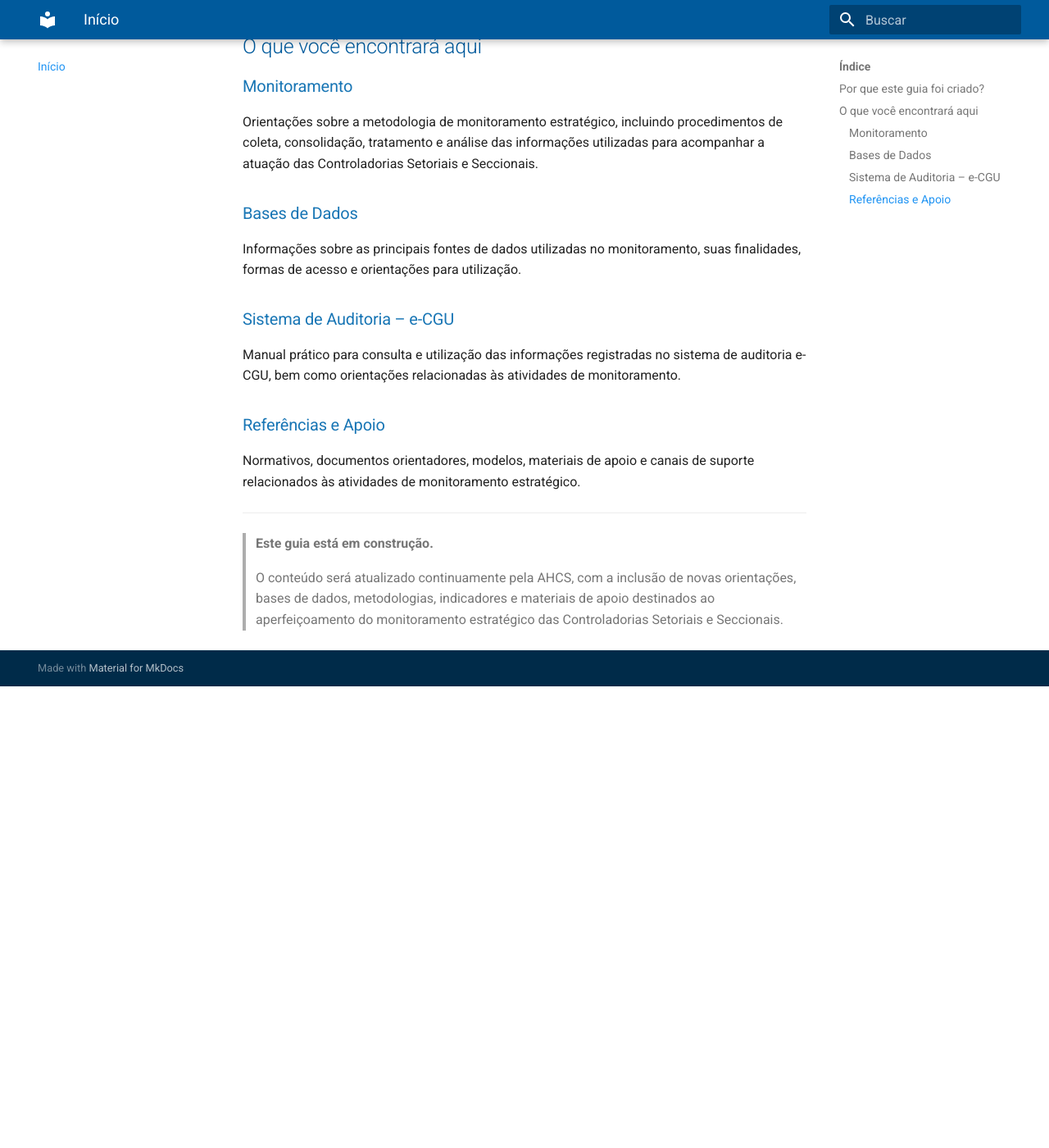
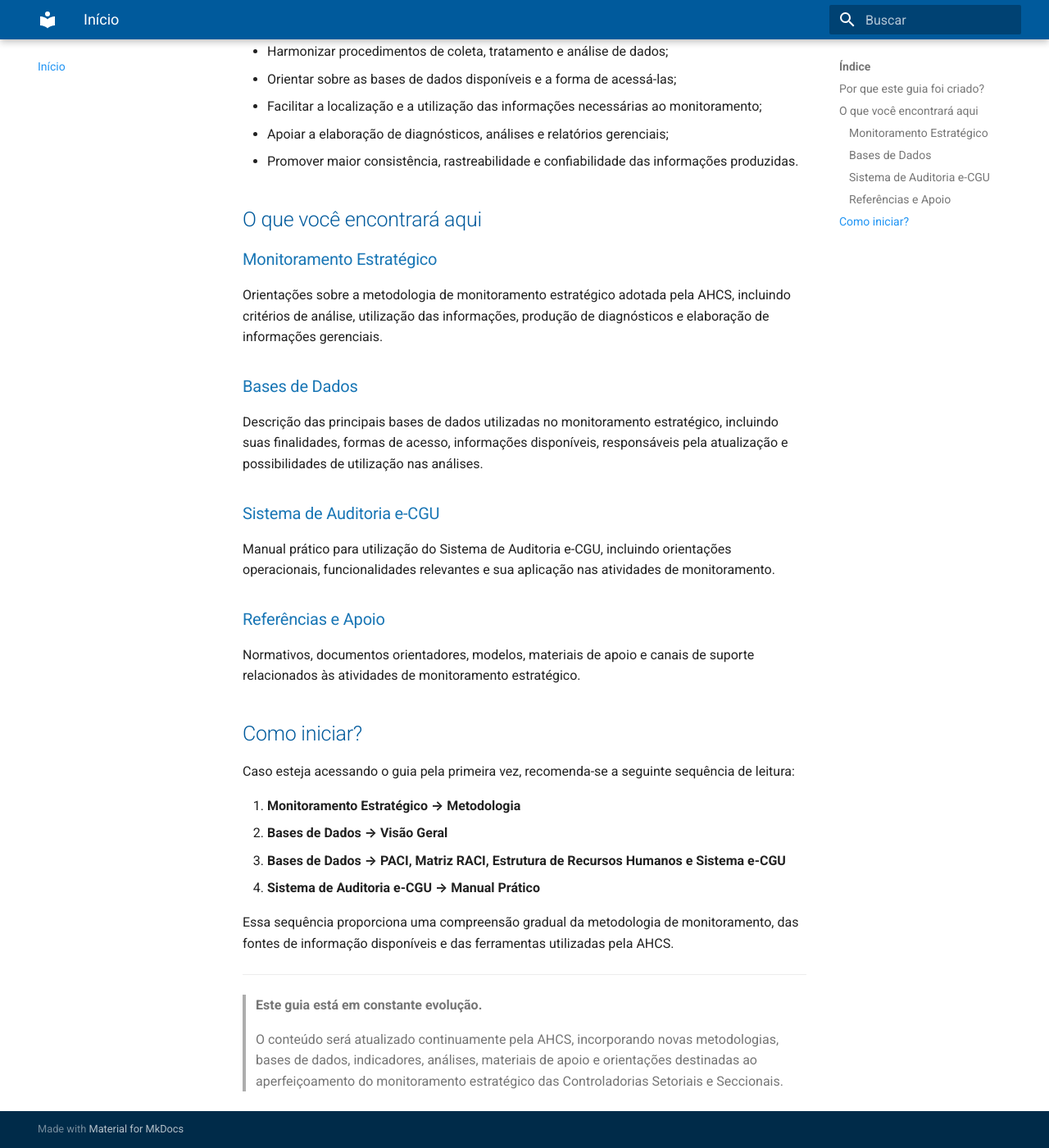
Before and after one commit to CGEMG-AHCS/guia-monitoramento-estrategico, an MkDocs documentation site: the page built from docs/index.md, in a window 1280 px wide and 1400 px high, scrolled down 1070 px. Shown: the whole window at 82% size. Built offline with MkDocs 1.6.1 and Material for MkDocs 9.7.7, drawn with Linux system fonts in a browser that asks for light colours; before the commit the page ends 1907 px from its top, so only the background shows below that; some of the changed text lies outside the part shown.

Commit message:
Update index.md

```diff
--- a/docs/index.md
+++ b/docs/index.md
@@ -2,11 +2,15 @@
 
 Bem-vindo ao **Guia de Monitoramento Estratégico da Assessoria de Harmonização das Controladorias Setoriais e Seccionais (AHCS)**.
 
-Elaborado pela **AHCS**, este guia reúne orientações, procedimentos, referências e materiais de apoio destinados à realização do monitoramento estratégico das Controladorias Setoriais e Seccionais.
+Elaborado pela **AHCS**, este guia reúne orientações, procedimentos, referências e materiais de apoio destinados à realização do monitoramento estratégico das Controladorias Setoriais e Seccionais (Cset/Csec).
 
-O guia foi concebido como um instrumento de apoio às atividades desenvolvidas pela AHCS, contribuindo para a padronização de procedimentos, a consolidação de informações e a produção de análises que subsidiem a tomada de decisão e o aperfeiçoamento do Sistema de Controle Interno.
+O guia foi concebido como um instrumento de apoio às atividades desenvolvidas pela AHCS, contribuindo para a padronização de procedimentos, a consolidação de informações e a produção de análises que subsidiem a tomada de decisão e o aperfeiçoamento da atuação das Controladorias.
 
 Adicionalmente, busca proporcionar às demais unidades do Órgão Central uma visão estruturada sobre a organização, a capacidade operacional e as principais atividades desenvolvidas pelas Controladorias Setoriais e Seccionais, fortalecendo a integração institucional e a compreensão do funcionamento das unidades descentralizadas.
+
+O monitoramento estratégico busca produzir informações sobre a estrutura organizacional, a capacidade operacional, a força de trabalho e as atividades desenvolvidas pelas Controladorias Setoriais e Seccionais, permitindo a identificação de tendências, oportunidades de melhoria e necessidades de apoio institucional.
+
+As análises produzidas a partir do monitoramento subsidiam diagnósticos, relatórios gerenciais, painéis de acompanhamento e outras informações destinadas ao apoio à tomada de decisão no âmbito da CGE-MG.
 
 ## Por que este guia foi criado?
 
@@ -23,24 +27,35 @@ Nesse contexto, este guia foi criado para:
 
 ## O que você encontrará aqui
 
-### Monitoramento
+### Monitoramento Estratégico
 
-Orientações sobre a metodologia de monitoramento estratégico, incluindo procedimentos de coleta, consolidação, tratamento e análise das informações utilizadas para acompanhar a atuação das Controladorias Setoriais e Seccionais.
+Orientações sobre a metodologia de monitoramento estratégico adotada pela AHCS, incluindo critérios de análise, utilização das informações, produção de diagnósticos e elaboração de informações gerenciais.
 
 ### Bases de Dados
 
-Informações sobre as principais fontes de dados utilizadas no monitoramento, suas finalidades, formas de acesso e orientações para utilização.
+Descrição das principais bases de dados utilizadas no monitoramento estratégico, incluindo suas finalidades, formas de acesso, informações disponíveis, responsáveis pela atualização e possibilidades de utilização nas análises.
 
-### Sistema de Auditoria – e-CGU
+### Sistema de Auditoria e-CGU
 
-Manual prático para consulta e utilização das informações registradas no sistema de auditoria e-CGU, bem como orientações relacionadas às atividades de monitoramento.
+Manual prático para utilização do Sistema de Auditoria e-CGU, incluindo orientações operacionais, funcionalidades relevantes e sua aplicação nas atividades de monitoramento.
 
 ### Referências e Apoio
 
 Normativos, documentos orientadores, modelos, materiais de apoio e canais de suporte relacionados às atividades de monitoramento estratégico.
 
+## Como iniciar?
+
+Caso esteja acessando o guia pela primeira vez, recomenda-se a seguinte sequência de leitura:
+
+1. **Monitoramento Estratégico → Metodologia**
+2. **Bases de Dados → Visão Geral**
+3. **Bases de Dados → PACI, Matriz RACI, Estrutura de Recursos Humanos e Sistema e-CGU**
+4. **Sistema de Auditoria e-CGU → Manual Prático**
+
+Essa sequência proporciona uma compreensão gradual da metodologia de monitoramento, das fontes de informação disponíveis e das ferramentas utilizadas pela AHCS.
+
 ---
 
-> **Este guia está em construção.**
+> **Este guia está em constante evolução.**
 >
-> O conteúdo será atualizado continuamente pela AHCS, com a inclusão de novas orientações, bases de dados, metodologias, indicadores e materiais de apoio destinados ao aperfeiçoamento do monitoramento estratégico das Controladorias Setoriais e Seccionais.
+> O conteúdo será atualizado continuamente pela AHCS, incorporando novas metodologias, bases de dados, indicadores, análises, materiais de apoio e orientações destinadas ao aperfeiçoamento do monitoramento estratégico das Controladorias Setoriais e Seccionais.
```
